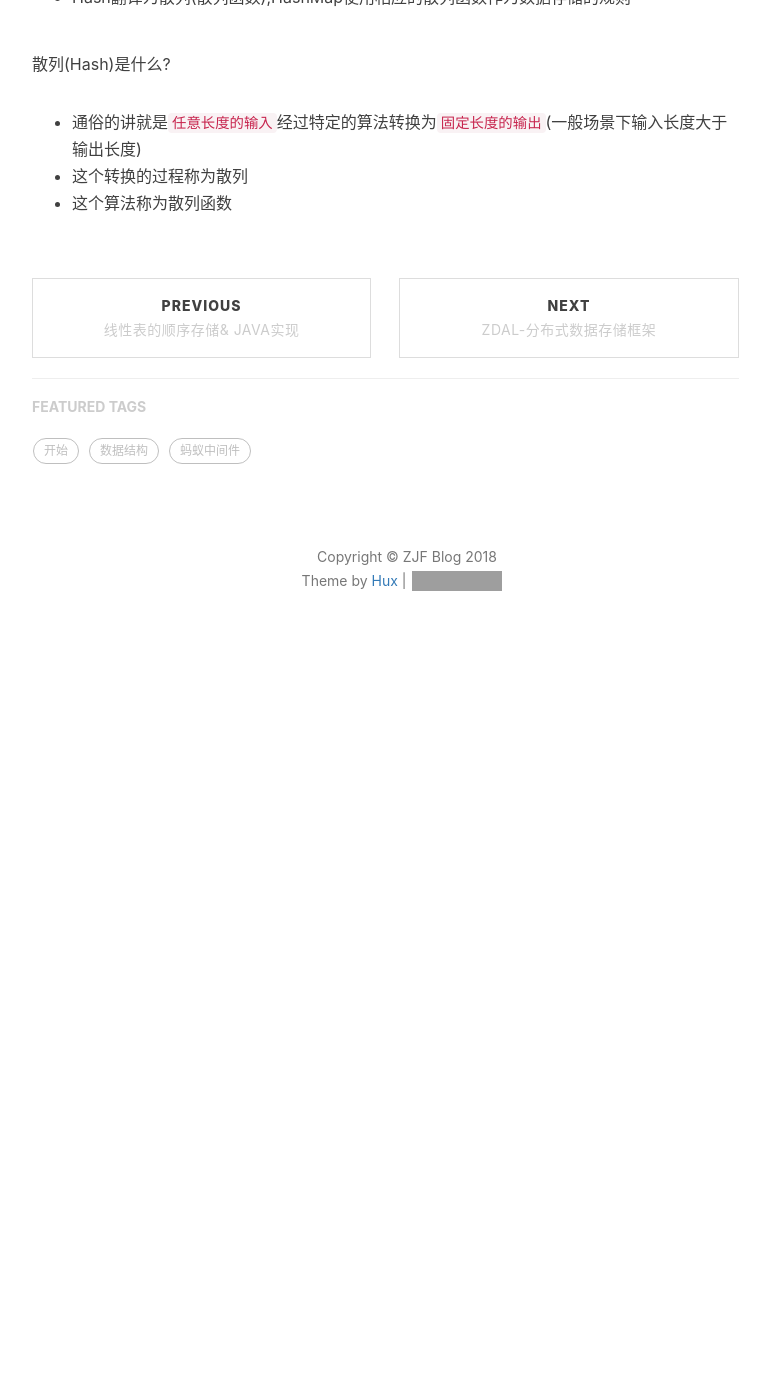
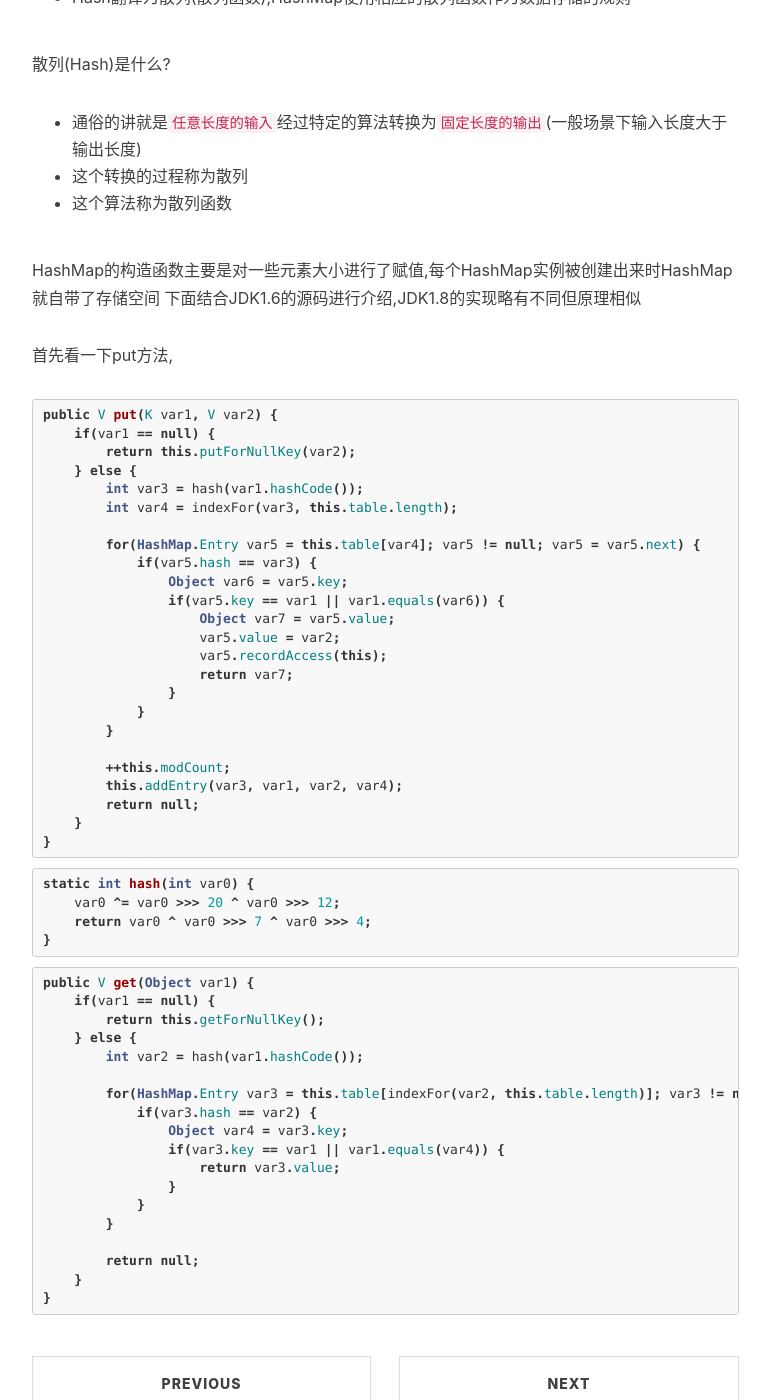
Before and after one commit to DoubleChick/DoubleChick.github.io, a Jekyll site: the page built from _posts/2017-12-10-hashMap.markdown, in a window 1280 px wide and 1400 px high, scrolled down 790 px. Shown: the whole window, without its empty margins (233-1003 px from the left). Built offline with Jekyll 4.4.1, drawn with Linux system fonts in a browser that asks for light colours; nearby versions of some CDN libraries; comment, search, counter and statistics services are not loaded; before the commit the page ends 1475 px from its top, so only the background shows below that; grey boxes are pictures that could not be loaded.

Commit message:
Blog3Part2

````diff
--- a/_posts/2017-12-10-hashMap.markdown
+++ b/_posts/2017-12-10-hashMap.markdown
@@ -19,3 +19,64 @@ tags:
 * 通俗的讲就是`任意长度的输入`经过特定的算法转换为`固定长度的输出`(一般场景下输入长度大于输出长度)
 * 这个转换的过程称为散列
 * 这个算法称为散列函数
+
+
+HashMap的构造函数主要是对一些元素大小进行了赋值,每个HashMap实例被创建出来时HashMap就自带了存储空间
+下面结合JDK1.6的源码进行介绍,JDK1.8的实现略有不同但原理相似
+
+首先看一下put方法,
+```java
+public V put(K var1, V var2) {
+    if(var1 == null) {
+        return this.putForNullKey(var2);
+    } else {
+        int var3 = hash(var1.hashCode());
+        int var4 = indexFor(var3, this.table.length);
+
+        for(HashMap.Entry var5 = this.table[var4]; var5 != null; var5 = var5.next) {
+            if(var5.hash == var3) {
+                Object var6 = var5.key;
+                if(var5.key == var1 || var1.equals(var6)) {
+                    Object var7 = var5.value;
+                    var5.value = var2;
+                    var5.recordAccess(this);
+                    return var7;
+                }
+            }
+        }
+
+        ++this.modCount;
+        this.addEntry(var3, var1, var2, var4);
+        return null;
+    }
+}
+```
+
+
+```java
+static int hash(int var0) {
+    var0 ^= var0 >>> 20 ^ var0 >>> 12;
+    return var0 ^ var0 >>> 7 ^ var0 >>> 4;
+}
+```
+
+```java
+public V get(Object var1) {
+    if(var1 == null) {
+        return this.getForNullKey();
+    } else {
+        int var2 = hash(var1.hashCode());
+
+        for(HashMap.Entry var3 = this.table[indexFor(var2, this.table.length)]; var3 != null; var3 = var3.next) {
+            if(var3.hash == var2) {
+                Object var4 = var3.key;
+                if(var3.key == var1 || var1.equals(var4)) {
+                    return var3.value;
+                }
+            }
+        }
+
+        return null;
+    }
+}
+```
````
Also changed, not shown: _posts/2017-12-10-zdal.markdown (+6 -6 lines).
